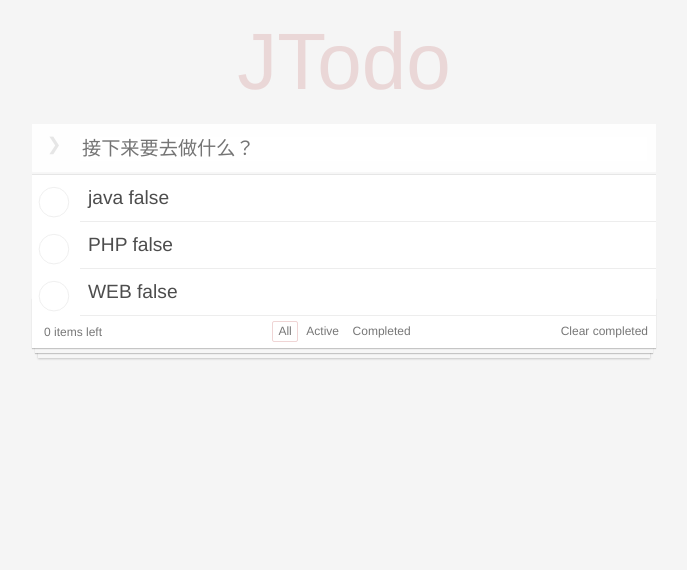
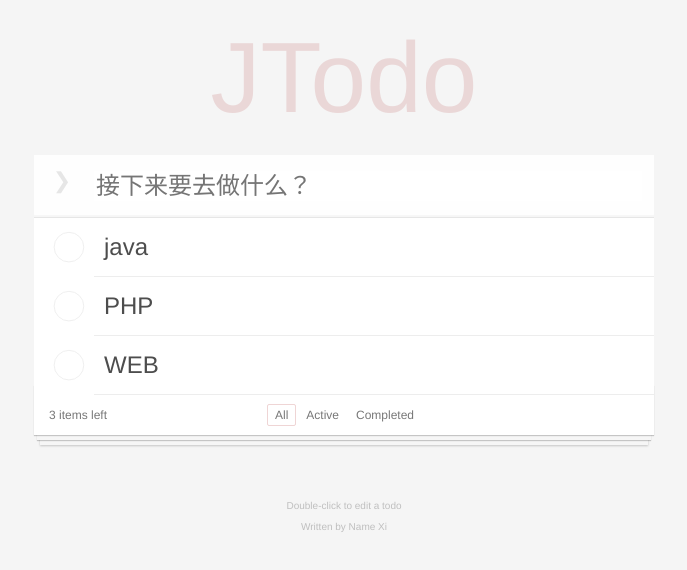
Before and after one commit to namexi/vue-todo, a Vue app: page /#/ in a window 1280 px wide. Shown: the top 570 px of the page, without its empty margins (296-983 px from the left). Built offline with nearby package versions, Linux system fonts and the light colour scheme.

Commit message:
08-Completed

```diff
--- a/src/assets/styles/global.scss
+++ b/src/assets/styles/global.scss
@@ -4,11 +4,11 @@ html, body, h1{
     padding:0;
     width:100%;
     height:100%;
-    font-size:40px;
+    font-size:50px;
   }
   body,a{
     background: #f5f5f5;
-    overflow: hidden;
+   // overflow: hidden;
     font: 12px 'Helvetica Neue', Helvetica, Arial, sans-serif;
     color: #4d4d4d;
     -webkit-font-smoothing: antialiased;
--- a/src/component/footer.vue
+++ b/src/component/footer.vue
@@ -9,8 +9,9 @@
         position: relative;
         box-sizing: content-box;
         span {
+            float: left;
             strong{
-               font-weight:300;
+               font-weight:400;
         }
         }
         ul {
@@ -20,7 +21,7 @@
             right: 0;
             left: 0;
             text-align: center;
-             li {
+            li {
                 display: inline;
                 margin: 0 .03rem;
                 a {
@@ -37,6 +38,7 @@
         button {
             position: absolute;
             right: .2rem;
+            line-height: .4rem
         }
         &:before {
             content: '';
@@ -49,25 +51,76 @@
             box-shadow: 0 1px 1px rgba(0, 0, 0, 0.2), 0 8px 0 -3px #f6f6f6, 0 9px 1px -3px rgba(0, 0, 0, 0.2), 0 16px 0 -6px #f6f6f6, 0 17px 2px -6px rgba(0, 0, 0, 0.2);
         }
     }
+    .text {
+        text-align: center;
+        margin-top: 1.3rem;
+        font-size: 10px;
+        color: #bfbfbf
+    }
 </style>
 
 <template>
-    <div class="footer">
+<div>
+    <div class="footer" v-show="sum">
         <span>
-            <strong>0</strong>
+            <strong>{{sum}}</strong>
             items left
          </span>
         <ul>
-            <li><a href="#" class ="active">All</a></li>
-            <li><a href="#">Active</a></li>
-            <li><a href="#">Completed</a></li>
+            <li v-for="tab in tabs" :key="tab" :ref="tab">
+                <a href="#" :class ="state === tab ? 'active':''" :ref="tab" @click="clickStyle(tab)">{{tab}}</a>
+            </li>
         </ul>
-        <button>Clear completed</button>
+        <button v-show="clearShow" @click="clearCompleted">Clear completed</button>
     </div>
+    <div class="text">
+        <p>Double-click to edit a todo</p>
+        <p>Written by Name Xi</p>
+    </div>
+</div>
 </template>
 
 <script>
 export default {
-    name: 'JtodoFooter'
+    name: 'JtodoFooter',
+    props: {
+      state: String,
+      lists: Array
+    },
+    data () {
+        return {
+            tabs:['All','Active','Completed']
+        }
+    },
+    computed: {
+        sum (){
+            return this.lists.length
+        },
+        clearShow () {
+            let flag
+            this.lists.forEach(element => {
+                if (element.checked === true) {
+                    flag = true
+                }
+            })
+            return flag
+        }
+    },
+    methods: {
+        clickStyle (tab) {
+            if (tab !== this.tabs[0]){
+                const aObj = this.$refs[this.tabs[0]][0]
+                aObj.classList.remove('active')
+            }
+          this.$emit('change',tab)
+        },
+        clearCompleted () {
+            this.$emit('clearCompleted')
+        }
+    },
+    mounted () {
+       const aObj = this.$refs[this.tabs[0]][0]
+       aObj.classList.add('active')
+    }
 }
 </script>
--- a/src/component/newtodo.vue
+++ b/src/component/newtodo.vue
@@ -128,17 +128,19 @@
         <div class="add">
             <input type="text" placeholder="接下来要去做什么？" class="newtodo-text" v-model="input" @keyup.enter="inputData">
         </div>
-        <div class="main">
+        <div class="main" v-show="todosShow">
             <input id="toggle-all" type="checkbox" class="toggle-all" v-model="allCkecked" @click="setAllCkecked">
             <label for="toggle-all"></label>
             <ul>
                 <li v-for="(item,index) in list" :key="index">
                     <div class="view" @mouseenter="showDelBtn" @mouseleave="hiddenDelBtn" >
-                        <input type="checkbox" class="toggle"  v-model="item.checked" @click="getCkecked">
-                        <label @click.stop="showEditInput" :class="{completed:item.checked}">{{item.text}}    {{item.checked}}</label>
-                        <a>×</a>
+                        <input type="checkbox" class="toggle"  :checked="item.checked" @click="getCkecked($event,item)">
+                        <label @click.stop="showEditInput($event,item.text)" :class="{completed:item.checked}">{{item.text}}</label>
+                        <a @click="dellTOdo(index)">×</a>
                     </div>
-                    <input type="text" class="edit" v-todo-focus="falge" @blur="hiddeEditText">
+                    <form action="" @submit="changeText($event,item)">
+                        <input type="text" class="edit" v-todo-focus="falge" ref="text" @blur="hiddeEditText" :value="item.text">
+                    </form>
                 </li>
             </ul>
         </div>
@@ -148,29 +150,20 @@
 <script>
 export default {
     name: 'JtodoNewtodo',
+    props: ['list'],
     data () {
         return {
             clcikTime : 0,
             allCkecked: false,
             text: '',
             falge: false,
-            list: [
-                {
-                    id: 0,
-                    text: 'java',
-                    checked: false
-                },{
-                id: 1,
-                    text: 'PHP',
-                    checked: false
-                },{
-                    id: 2,
-                    text: 'WEB',
-                    checked: false
-                }
-            ],
             index: 0,
             input: ''
+        }
+    },
+    computed: {
+        todosShow () {
+            return this.list.length
         }
     },
     methods:{
@@ -180,7 +173,7 @@ export default {
         hiddenDelBtn(e){
             if (e.target) e.currentTarget.lastElementChild.style.display = 'none'
         },
-        showEditInput (e) {
+        showEditInput (e,item) {
             if (!this.text) this.text = e.currentTarget.textContent
             if (this.clcikTime === 0 && !this.falge) {
                 this.clcikTime = new Date().getTime()
@@ -189,14 +182,21 @@ export default {
                 if (this.text === e.currentTarget.textContent) {
                     if (new Date().getTime() - this.clcikTime > 300 && !this.falge) {
                         this.clcikTime = 0
-                         console.log("两次点击时间过长")
+                        this.text = ''
+                        console.log("两次点击时间过长")
                         return
                     }
                     console.log("点击了相同的元素")
                     console.log("连续点击了两次")
-                    this.text = e.currentTarget.parentElement.nextElementSibling
+                    //this.text = e.currentTarget.parentElement.nextElementSibling
                     this.falge = true
-                    this.text.style.display = 'block'
+                    this.text = this.$refs.text
+                    this.text.forEach(el => {
+                        if (el.value === item) {
+                            el.style.display = 'block'
+                        }
+                    })
+                    //this.text.style.display = 'block'
                 }else {
                     this.falge = false
                     this.text = e.currentTarget.textContent
@@ -214,31 +214,44 @@ export default {
            this.list.forEach(el => {
                el.checked = this.allCkecked
            })
-           console.log(this.list)
         },
-        getCkecked (e) {
+        getCkecked (e,item) {
             if (e.target.checked)  this.index+=1
             if (!e.target.checked && this.index > 0) this.index-=1
-            if (this.index === this.list.length)
-            {this.allCkecked = true
+            if (this.index === this.list.length){
+                this.allCkecked = true
             }else {
-            this.allCkecked = false
+                this.allCkecked = false
             }
-            console.log(this.list)
+            item.checked = e.target.checked
         },
         inputData () {
+            if (!this.input.trim()) return
             const idx = this.list.length? this.list.length : 0
             const inputArr = { id:idx, text:this.input,checked:false }
-            this.list.push(inputArr)
-           this.input = ''
+            this.list.unshift(inputArr)
+            this.input = ''
+            this.$emit('change',this.list)
+        },
+        dellTOdo (index){
+            let dellOk = this.list.splice(index,1)
+            if (dellOk.length >= 1) this.$emit('change',this.list)
+        },
+        changeText (e,item) {
+          let newText = e.currentTarget.children[0].value
+          item.text = newText
+          e.currentTarget.children[0].style.display = 'none'
         }
     },
     directives: {
 		'todo-focus': function (el, binding) {
 			if (binding.value) {
-				el.focus();
+				el.focus()
 			}
 		}
-	}
+    },
+    created () {
+        this.$emit('change',this.list)
+    }
 }
 </script>
--- a/src/component/todoApp.vue
+++ b/src/component/todoApp.vue
@@ -7,8 +7,8 @@
 <template>
         <div class="todo-app">
             <jtodo-header></jtodo-header>
-            <jtodo-newtodo></jtodo-newtodo>
-            <jtodo-footer></jtodo-footer>
+            <jtodo-newtodo @change="getDataList" :list="list"></jtodo-newtodo>
+            <jtodo-footer @change="getTabs" @clearCompleted="clearCompleted" :state="tab" :lists="lists"></jtodo-footer>
         </div>
 </template>
 
@@ -18,10 +18,58 @@ import JtodoNewtodo from './newtodo.vue'
 import JtodoFooter from './footer.vue'
 export default {
     name: 'TodoApp',
+    data () {
+        return {
+          tab: '',
+          lists: [
+                {
+                    id: 0,
+                    text: 'java',
+                    checked: false
+                },{
+                id: 1,
+                    text: 'PHP',
+                    checked: false
+                },{
+                    id: 2,
+                    text: 'WEB',
+                    checked: false
+                }
+            ],
+            list: []
+        }
+    },
     components: {
         JtodoHeader,
         JtodoNewtodo,
         JtodoFooter
+    },
+    computed : {
+        choice () {
+            return this.lists.filter( element => element.checked )
+        },
+        nochoice () {
+            return this.lists.filter( element => !element.checked )
+        }
+    },
+    methods:{
+        getTabs (tab) {
+            this.tab = tab
+            if (tab === 'All') return this.list = this.lists
+            if (tab === 'Active') return this.list = this.nochoice
+            if (tab === 'Completed') return this.list = this.choice
+        },
+        getDataList (list) {
+            this.lists = list
+            console.log(this.lists)
+        },
+        clearCompleted () {
+            this.list = this.nochoice
+            this.lists = this.list
+        }
+    },
+    created () {
+        this.list = this.lists
     }
 }
 </script>
```
